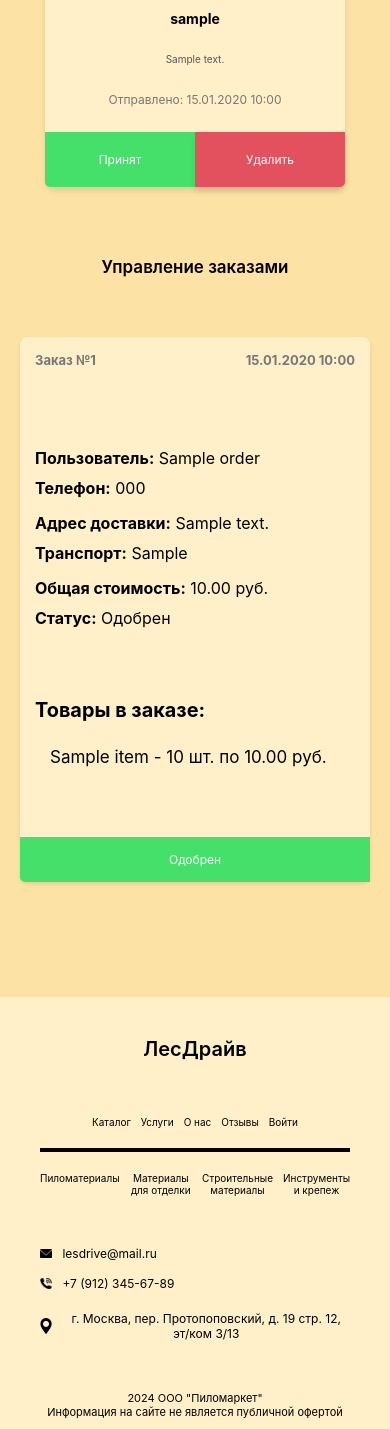
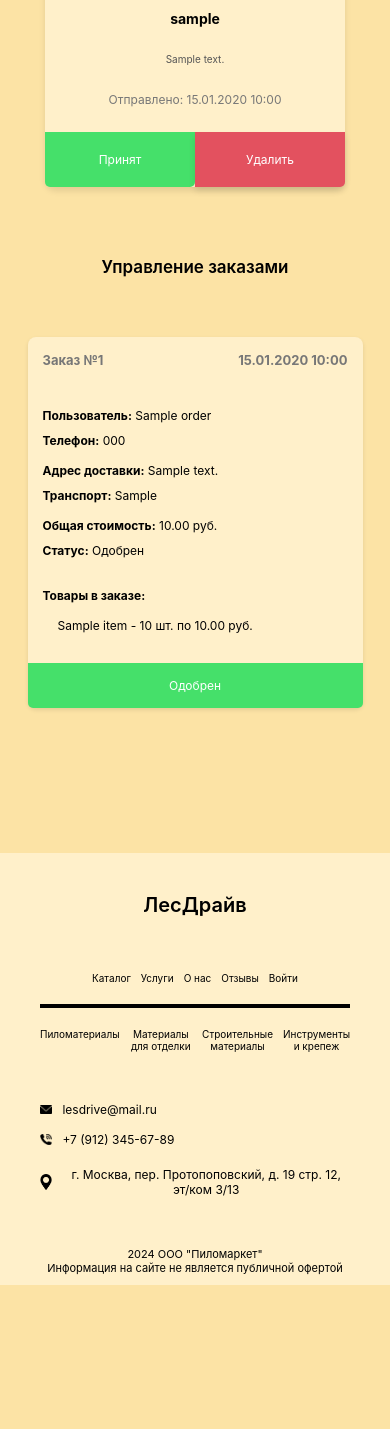
Before and after one commit to EvdokimenkoAndrey/LesDrive, a PHP site: page /admin.php in a window 390 px wide. Shown: the part 1701-3130 px from the top of the page. After the commit the page ends 2986 px from the top, so only its background shows below. Run offline with PHP 8.4, Linux system fonts and the light colour scheme; the visitor is signed in with stand-in values (Sample User, id 1); tables that the repository leaves empty or names only in its code hold one stand-in row (values such as "Sample post"); some web fonts are replaced.

Commit message:
css карточек оформлен норм

```diff
--- a/login_register.css
+++ b/login_register.css
@@ -368,7 +368,7 @@
     color: white;
     width: 50%;
     padding: 15px;
-    border-radius: 0px 0px 0px 5px;
+    border-radius: 0px 0px 5px 5px;
     display: flex;
     align-items: center;
     justify-content: center;
@@ -615,7 +615,7 @@
 }
 .order-card-admin {
     gap: 40px;
-    width: 400px;
+    width: calc(33.33% - 15px);
     display: flex;
     justify-content: space-between;
     padding: 0;
@@ -639,11 +639,14 @@
 .rejected-badge {
     width: 100%;
     background-color: #c0303e;
-    border-radius: 0px 0px 0px 5px;
+    border-radius: 0px 0px 5px 5px;
 }
 .three_orders {
     display: flex;
-    justify-content: space-between;
+    justify-content: center; /* Равномерное распределение карточек */
+    gap: 20px; /* Отступ между карточками */
+    flex-wrap: wrap; /* Перенос карточек на новую строку при необходимости */
+    margin-bottom: 30px; /* Отступ между группами карточек */
 }
   /* .place-order-button:hover {
     background-color: #dabf7a;
@@ -669,6 +672,19 @@
     }
     .sign_inputs {
         font-size: 20px;
+    }
+    .order-card-admin {
+        gap: 0;
+    }
+    .order-header-admin span {
+        font-size: 14px;
+    }
+    .order_items {
+        font-size: 14px;
+    }
+    .order-items-admin {
+        font-size: 15px;
+        gap: 0;
     }
 }
 @media (max-width: 910px) {
@@ -711,6 +727,22 @@
     }
     .dashboard {
         gap: 10px;
+    }
+    .order-card-admin {
+        width: calc(50% - 15px); /* Две карточки в строке */
+    }
+        .order-card-admin {
+        gap: 0;
+    }
+    .order-header-admin span {
+        font-size: 12px;
+    }
+    .order_items {
+        font-size: 14px;
+    }
+    .order-items-admin {
+        font-size: 15px;
+        gap: 0;
     }
 }
 @media (max-width: 768px) {
@@ -877,6 +909,12 @@
     .bttn-save {
         margin-top: -20px;
     }
+    .order_items {
+        font-size: 12px;
+    }
+    .order-items-admin {
+        font-size: 12px;
+    }
 }
 @media (max-width: 450px) {
     .zag_login {
@@ -987,4 +1025,7 @@
         width: 100px;
         height: 70px;
     }
+    .order-card-admin {
+        width: calc(100% - 15px); /* Две карточки в строке */
+    }
 }
```
Also changed, not shown: admin.php (indentation only).
